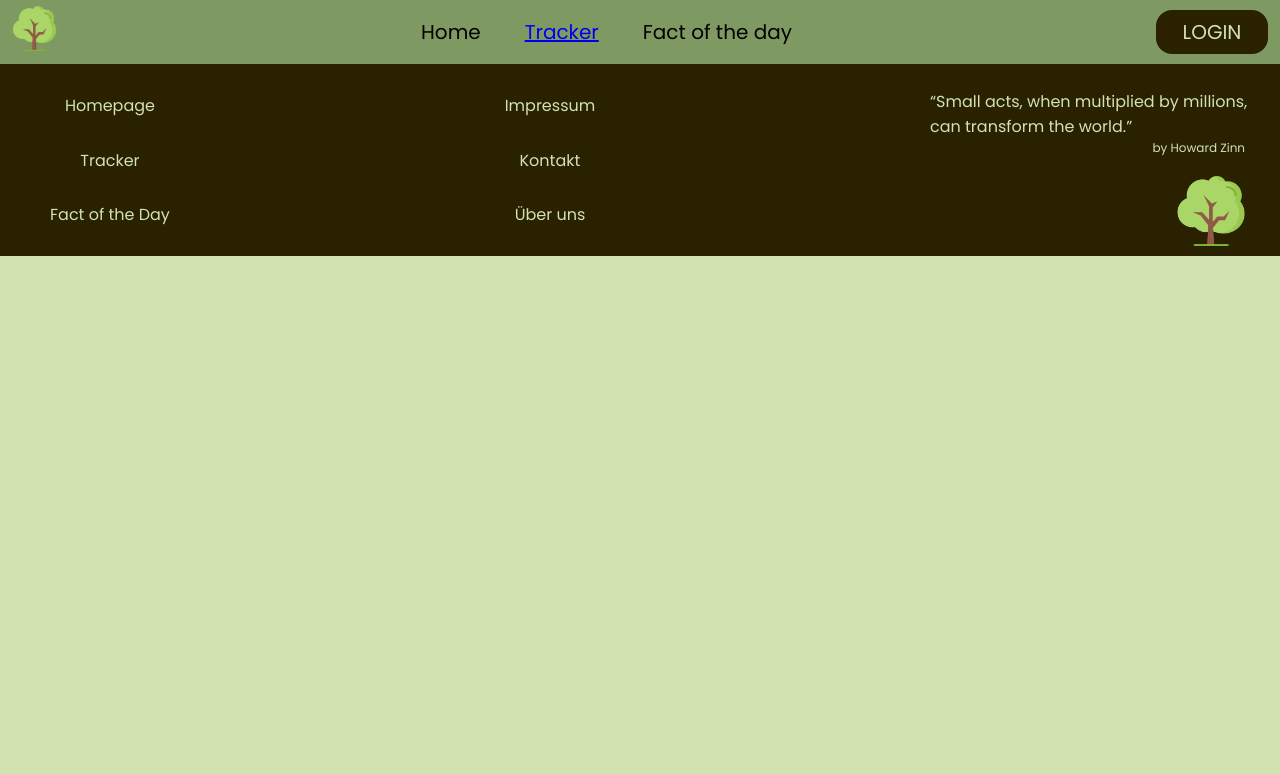
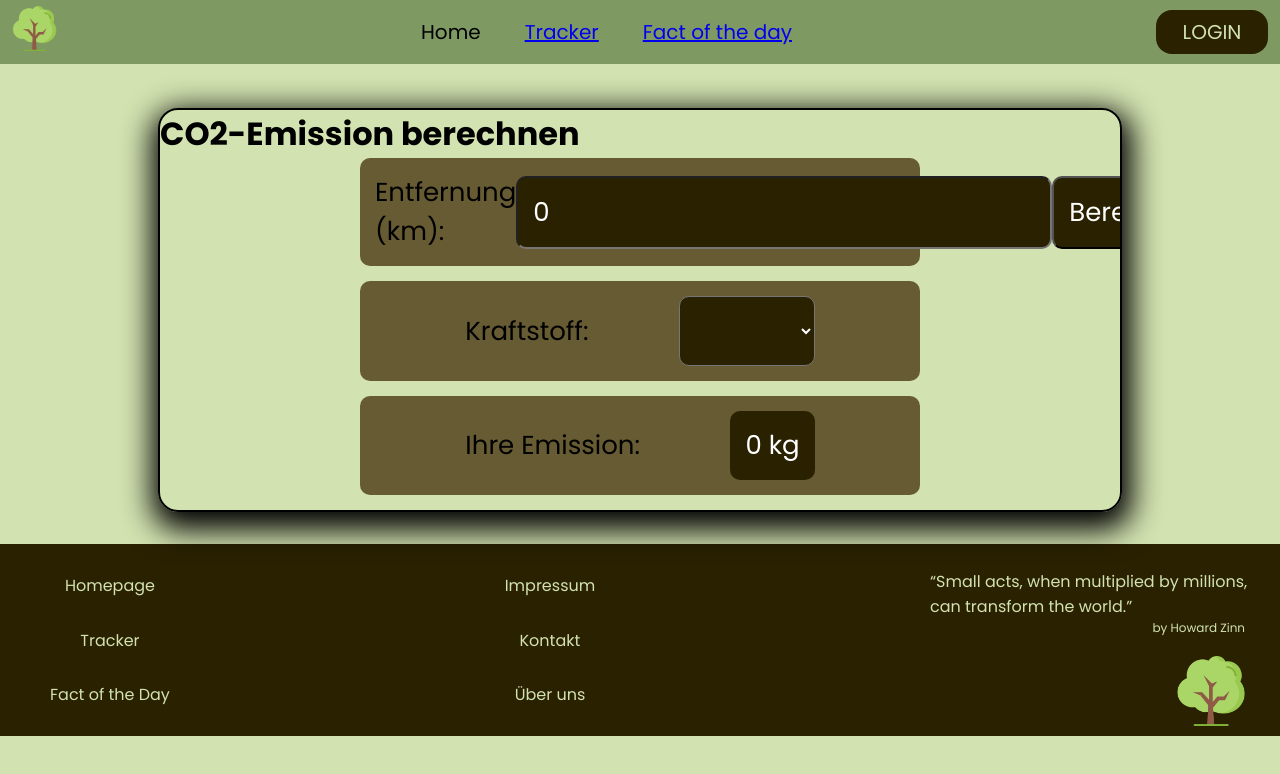
Before and after one commit to Superdaadi/Hackathon-KTBYTE, an Angular app: page /co2 in a window 1280 px wide. Before the commit this address led to /. Shown: the top 774 px of the page. Built offline with nearby package versions, Linux system fonts and the light colour scheme.

Commit message:
Emissions Berechnung

```diff
--- a/package.json
+++ b/package.json
@@ -21,6 +21,7 @@
     "@angular/platform-server": "^17.3.0",
     "@angular/router": "^17.3.0",
     "@angular/ssr": "^17.3.11",
+    "curl": "^0.1.4",
     "express": "^4.18.2",
     "rxjs": "~7.8.0",
     "tslib": "^2.3.0",
--- a/src/app/app.routes.ts
+++ b/src/app/app.routes.ts
@@ -3,10 +3,12 @@ import { NavbarComponent } from './navbar/navbar.component';
 import { HomepageComponent } from './homepage/homepage.component';
 import { ChartComponent } from './chart/chart.component';
 import { TrackerComponent } from './tracker/tracker.component';
+import { CO2Component } from './co2/co2.component';
 
 export const routes: Routes = [
     {path: '', component: HomepageComponent},
     {path:'navbar', component: NavbarComponent},
     {path:'chart', component: ChartComponent},
-    {path:'tracker', component: TrackerComponent}
+    {path:'tracker', component: TrackerComponent},
+    {path: 'co2', component: CO2Component}
 ];
--- /dev/null
+++ b/src/app/co2/co2.component.css
@@ -0,0 +1,129 @@
+.full {
+    background-color: var(--f1);
+    width: 100%;
+    display: flex;
+    flex-direction: row;
+    justify-content: center;
+}
+
+.border {
+    display: flex;
+    flex-direction: column;
+    width: 100%;
+    max-width: 1480px;
+    height: 100%;
+    padding-top: 2rem;
+    justify-content: center;
+    align-items: center;
+}
+
+
+.component {
+    display: flex;
+    flex-direction: column;
+    margin-bottom: 2rem;
+    margin-top: 12px;
+    background-color: transparent;
+    width: 80rem;
+    border: 2px solid black;
+    border-radius: 20px;
+    overflow: hidden;
+    box-shadow: 2px 10px 30px 8px;
+
+
+
+    @media (max-width: 1650px) {
+        width: 80rem;
+    }
+    @media (max-width: 1400px) {
+        width: 60rem;
+    }
+    @media (max-width: 1000px) {
+        width: calc(100% - 48px);
+    }
+}
+
+.abc {
+    display: flex;
+    align-items: center;
+    justify-content: space-evenly;
+    background-color: var(--f3);
+    font-size: 26px;
+    padding: 15px;
+    border-radius: 10px;
+    margin-left: 200px;
+    margin-right: 200px;
+
+}
+
+.abc > input{
+    display: flex;
+    align-items: center;
+    justify-content: space-evenly;
+    background-color: var(--f4);
+    font-size: 26px;
+    padding: 15px;
+    border-radius: 10px;
+    color: white;
+
+}
+
+.abc > button {
+    display: flex;
+    align-items: center;
+    justify-content: space-evenly;
+    background-color: var(--f4);
+    font-size: 26px;
+    padding: 15px;
+    border-radius: 10px;
+    color: white;
+}
+
+.abcd {
+    display: flex;
+    align-items: center;
+    justify-content: space-evenly;
+    background-color: var(--f3);
+    font-size: 26px;
+    padding: 15px;
+    border-radius: 10px;
+    margin-left: 200px;
+    margin-right: 200px;
+    margin-top: 15px;
+
+}
+
+.abcd > select {
+    display: flex;
+    align-items: center;
+    justify-content: space-evenly;
+    background-color: var(--f4);
+    font-size: 26px;
+    padding: 15px;
+    border-radius: 10px;
+    color: white;
+}
+.cba {
+    display: flex;
+    flex-direction: row;
+    align-items: center;
+    justify-content: space-evenly;
+    background-color: var(--f3);
+    font-size: 26px;
+    padding: 15px;
+    border-radius: 10px;
+    margin-left: 200px;
+    margin-right: 200px;
+    margin-top: 15px;
+    margin-bottom: 15px;
+}
+.output {
+    display: flex;
+    align-items: center;
+    justify-content: space-evenly;
+    background-color: var(--f4);
+    font-size: 26px;
+    padding: 15px;
+    border-radius: 10px;
+    color: white;
+}
--- /dev/null
+++ b/src/app/co2/co2.component.html
@@ -0,0 +1,34 @@
+<div class="full">
+    <div class="border">
+        <div class="component">
+
+            <h1>CO2-Emission berechnen</h1>
+
+            <div class="abc">
+                <label for="distance">Entfernung (km):</label>
+                <input [(ngModel)]="distance" type="number" id="distance" placeholder="z.B. 50" />
+                <button (click)="calculateCO2Emission()" >Berechnen</button>
+                <p id="result"></p>
+            </div>
+
+            <div class="abcd">
+                <label for="vehicle">Kraftstoff:</label>
+                <select [(ngModel)]="vehicle" id="vehicle">
+                    <option value="diesel">Diesel</option>
+                    <option value="benzin">Benzin</option>
+                </select>
+            </div>
+            <div class="cba">
+                <label>Ihre Emission:
+                </label>
+
+                <div class="output">
+                    <p calculateCO2Emission>{{result}} kg</p>
+
+                </div>
+
+
+            </div>
+        </div>
+    </div>
+</div>
--- /dev/null
+++ b/src/app/co2/co2.component.ts
@@ -0,0 +1,32 @@
+import { Component } from '@angular/core';
+import { FormsModule } from '@angular/forms';
+
+@Component({
+  selector: 'app-co2',
+  standalone: true,
+  imports: [FormsModule],
+  templateUrl: './co2.component.html',
+  styleUrl: './co2.component.css'
+})
+export class CO2Component {
+
+  vehicle: string = ""
+  distance: number = 0;
+  result: number = 0;
+
+  constructor() {
+
+  }
+
+  calculateCO2Emission() {
+    var emissionFactor = 0;
+    if (this.vehicle == "diesel"){
+      emissionFactor = 0.159;
+    }
+    else if (this.vehicle == "benzin") {
+      emissionFactor = 0.120;
+    }
+    this.result = this.distance * emissionFactor;
+  }
+
+}
--- a/src/app/navbar/navbar.component.html
+++ b/src/app/navbar/navbar.component.html
@@ -7,7 +7,7 @@
     <div class="navigation">
         <div class="nav-el">Home</div>
         <div class="nav-el"><a href="/tracker">Tracker</a></div>
-        <div class="nav-el">Fact of the day</div>
+        <div class="nav-el"><a href="/co2">Fact of the day</a></div>
     </div>
     <div class="login">
         <div class="login-btn">
--- a/src/app/tracker/tracker.component.ts
+++ b/src/app/tracker/tracker.component.ts
@@ -30,4 +30,5 @@ export class TrackerComponent {
 
 
 
+
 }
```
Also changed, not shown: 2 other files (tests, documents, lock files or other folders).
